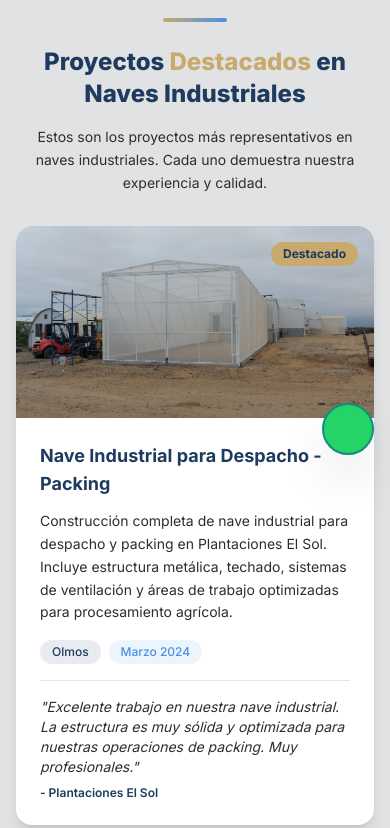
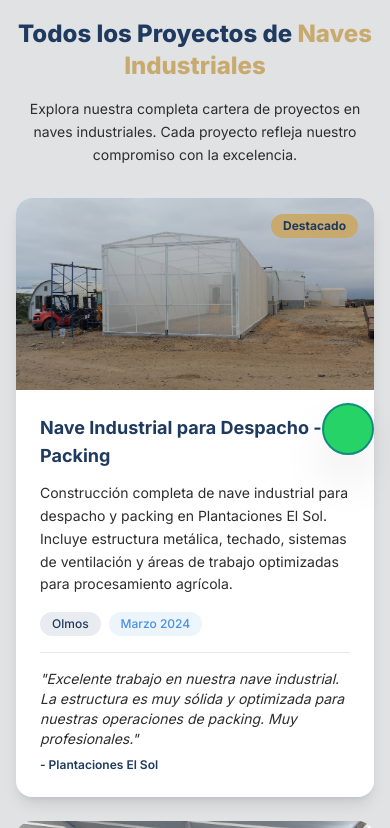
Before and after one commit to hugo-04/alemar-estructuras, an Astro site: page /proyectos/categoria/naves-industriales in a window 390 px wide. Shown: the part 360-1188 px from the top of the page. Built offline with nearby package versions, Linux system fonts and the light colour scheme; Astro itself is replaced by a stand-in of ours; some icons are missing.

Commit message:
se realiza nuevos cambios

```diff
--- a/public/scripts/menu.js
+++ b/public/scripts/menu.js
@@ -52,7 +52,7 @@ document.addEventListener('DOMContentLoaded', function() {
       menuButton?.setAttribute('aria-expanded', 'true');
 
       // Enfoque en el botón de cerrar para accesibilidad
-      setTimeout(() => {
+          setTimeout(() => {
         closeSidebarButton?.focus();
       }, 100);
 
@@ -163,7 +163,7 @@ document.addEventListener('DOMContentLoaded', function() {
 
       // Rotar icono
       const chevronIcon = servicesToggle.querySelector('.chevron-icon');
-      if (chevronIcon) {
+        if (chevronIcon) {
         chevronIcon.classList.toggle('rotated');
         chevronIcon.classList.toggle('not-rotated');
       }
--- a/src/pages/proyectos/categoria/[category].astro
+++ b/src/pages/proyectos/categoria/[category].astro
@@ -22,12 +22,6 @@ const categoryProjects = projects.filter(project =>
   project.category.toLowerCase().replace(/ /g, "-") === category
 );
 
-// Proyectos destacados de esta categoría (featured: true)
-const featuredProjects = categoryProjects.filter(project => project.featured);
-
-// Proyectos regulares de esta categoría
-const regularProjects = categoryProjects.filter(project => !project.featured);
-
 // Obtener el nombre de la categoría original
 const originalCategoryName = categoryProjects[0]?.category || categoryName;
 ---
@@ -47,62 +41,6 @@ const originalCategoryName = categoryProjects[0]?.category || categoryName;
   </section>
 
   <main class="container mx-auto p-4 sm:p-6 mt-6 sm:mt-8 flex-grow">
-
-    <!-- Proyectos Destacados de esta Categoría -->
-    {featuredProjects.length > 0 && (
-      <section class="mb-12 sm:mb-16 md:mb-20">
-        <div class="text-center mb-8 sm:mb-12">
-          <div class="w-16 sm:w-20 md:w-24 h-1 bg-gradient-to-r from-[#c8aa6e] to-[#4a90e2] mx-auto mb-6 sm:mb-8 rounded-full"></div>
-          <h2 class="text-2xl sm:text-3xl md:text-4xl font-extrabold text-[#1e3a5f] mb-4 sm:mb-6">
-            Proyectos <span class="text-[#c8aa6e]">Destacados</span> en {originalCategoryName}
-          </h2>
-          <p class="text-sm sm:text-base md:text-lg text-[#2d2d2d] max-w-4xl mx-auto leading-relaxed">
-            Estos son los proyectos más representativos en {originalCategoryName.toLowerCase()}. Cada uno demuestra nuestra experiencia y calidad.
-          </p>
-        </div>
-
-        <div class="grid grid-cols-1 sm:grid-cols-2 lg:grid-cols-3 gap-6 sm:gap-8 md:gap-12">
-          {featuredProjects.map(project => (
-            <div class="bg-white rounded-2xl shadow-lg hover:shadow-2xl transition-all duration-300 overflow-hidden group">
-              <div class="relative overflow-hidden">
-                <img
-                  src={project.imageUrl}
-                  alt={project.title}
-                  class="w-full h-48 sm:h-56 md:h-64 object-cover group-hover:scale-105 transition-transform duration-300"
-                />
-                <div class="absolute top-4 right-4 bg-[#c8aa6e] text-[#1e3a5f] px-3 py-1 rounded-full text-xs font-bold">
-                  Destacado
-                </div>
-              </div>
-              <div class="p-6">
-                <h3 class="text-lg sm:text-xl font-bold text-[#1e3a5f] mb-3 group-hover:text-[#c8aa6e] transition-colors duration-300">
-                  {project.title}
-                </h3>
-                <p class="text-sm sm:text-base text-[#2d2d2d] mb-4 leading-relaxed">
-                  {project.description}
-                </p>
-                <div class="flex flex-wrap gap-2 mb-4">
-                  <span class="bg-[#1e3a5f]/10 text-[#1e3a5f] px-3 py-1 rounded-full text-xs font-medium">
-                    {project.location}
-                  </span>
-                  <span class="bg-[#4a90e2]/10 text-[#4a90e2] px-3 py-1 rounded-full text-xs font-medium">
-                    {project.completionDate}
-                  </span>
-                </div>
-                <div class="border-t border-gray-200 pt-4">
-                  <blockquote class="text-sm text-[#2d2d2d] italic">
-                    "{project.clientReview}"
-                  </blockquote>
-                  <p class="text-xs text-[#1e3a5f] font-semibold mt-2">
-                    - {project.clientName}
-                  </p>
-                </div>
-              </div>
-            </div>
-          ))}
-        </div>
-      </section>
-    )}
 
     <!-- Todos los Proyectos de esta Categoría -->
     {categoryProjects.length > 0 && (
--- a/src/pages/servicios/categoria/[categorySlug].astro
+++ b/src/pages/servicios/categoria/[categorySlug].astro
@@ -23,12 +23,6 @@ const categoryServices = services.filter(service =>
   service.category.toLowerCase().replace(/ /g, "-") === categorySlug
 );
 
-// Servicios destacados de esta categoría (active: true)
-const featuredServices = categoryServices.filter(service => service.active);
-
-// Servicios regulares de esta categoría
-const regularServices = categoryServices.filter(service => !service.active);
-
 // Obtener el nombre de la categoría original
 const categoryName = categoryServices[0]?.category || category;
 ---
@@ -48,29 +42,6 @@ const categoryName = categoryServices[0]?.category || category;
   </section>
 
   <main class="container mx-auto p-4 sm:p-6 mt-6 sm:mt-8 flex-grow">
-
-    <!-- Servicios Destacados de esta Categoría -->
-    {featuredServices.length > 0 && (
-      <section class="mb-12 sm:mb-16 md:mb-20">
-        <div class="text-center mb-8 sm:mb-12">
-          <div class="w-16 sm:w-20 md:w-24 h-1 bg-gradient-to-r from-[#c8aa6e] to-[#4a90e2] mx-auto mb-6 sm:mb-8 rounded-full"></div>
-          <h2 class="text-2xl sm:text-3xl md:text-4xl font-extrabold text-[#1e3a5f] mb-4 sm:mb-6">
-            Servicios <span class="text-[#c8aa6e]">Destacados</span> en {categoryName}
-          </h2>
-          <p class="text-sm sm:text-base md:text-lg text-[#2d2d2d] max-w-4xl mx-auto leading-relaxed">
-            Estos son los servicios más solicitados en {categoryName.toLowerCase()}. Cada uno representa una solución probada y confiable.
-          </p>
-        </div>
-
-        <div class="grid grid-cols-1 sm:grid-cols-2 lg:grid-cols-3 gap-6 sm:gap-8 md:gap-12">
-          {featuredServices.map(service => (
-            <div class="h-full flex">
-              <ServicePreviewCard service={service} className="h-full w-full flex-1" />
-            </div>
-          ))}
-        </div>
-      </section>
-    )}
 
     <!-- Todos los Servicios de esta Categoría -->
     {categoryServices.length > 0 && (
```
Also changed, not shown: 1 other file.
